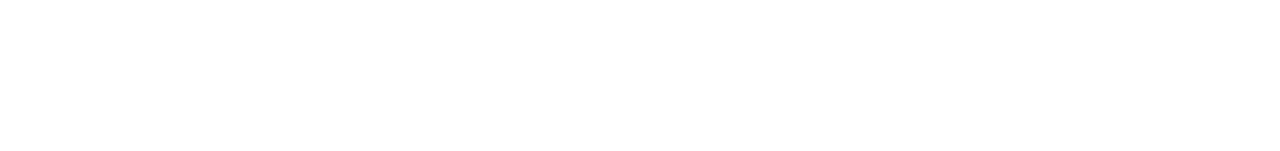
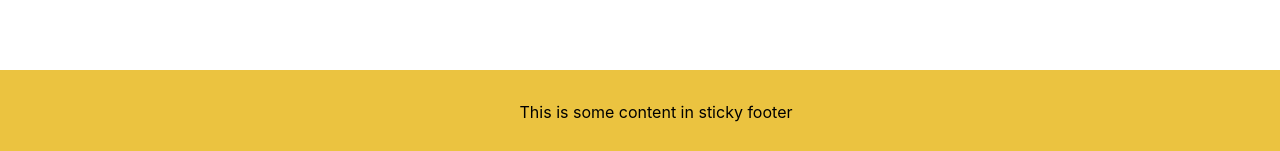
Before and after one commit to Dilbazi1/drf_1, a React (Create React App) app in the folder todo/frontend/: page / in a window 1280 px wide. Shown: the part 646-797 px from the top of the page. Built offline with nearby package versions, Linux system fonts and the light colour scheme; no server answers.

Commit message:
fooetr.js

```diff
--- a/todo/frontend/package.json
+++ b/todo/frontend/package.json
@@ -9,6 +9,7 @@
     "react": "^18.2.0",
     "react-dom": "^18.2.0",
     "react-scripts": "5.0.1",
+    "styled-components": "^5.3.6",
     "web-vitals": "^2.1.4"
   },
   "scripts": {
--- a/todo/frontend/src/App.js
+++ b/todo/frontend/src/App.js
@@ -3,6 +3,8 @@
 import logo from './logo.svg';
 import './App.css';
 import UserList from "./components/User.js";
+import Footer from "./components/Footer.js";
+import Menu from "./components/Menu.js";
 class App extends React.Component {
      constructor(props) {
        super(props)
@@ -46,8 +48,17 @@
     render () {
          return(
              <div>
-                 <UserList users={this.state.users}/>
+                  <div>
+                      <UserList users={this.state.users}/>
+                  </div>
+
+                  <div className="App">
+
+                     <Footer/>
+                  </div>
              </div>
+
+
          )
 
 
@@ -55,5 +66,12 @@
     }
 
 
+
 }
+
+
+
+
+
+
 export default App;
--- /dev/null
+++ b/todo/frontend/src/components/Footer.js
@@ -0,0 +1,9 @@
+import React from "react";
+
+const Footer = () => (
+  <div className="footer">
+    <p>This is some content in sticky footer</p>
+  </div>
+);
+
+export default Footer;
--- a/todo/frontend/src/index.css
+++ b/todo/frontend/src/index.css
@@ -11,3 +11,12 @@
   font-family: source-code-pro, Menlo, Monaco, Consolas, 'Courier New',
     monospace;
 }
+.footer{
+  margin-top: 1rem;
+  padding: 1rem;
+  background-color: rgb(235, 195, 64);
+  position: fixed;
+  bottom: 0;
+  left: 0;
+  width: 100%;
+}
```
Also changed, not shown: todo/frontend/src/components/Menu.js (added), 2 other files (tests, documents, lock files or other folders).
